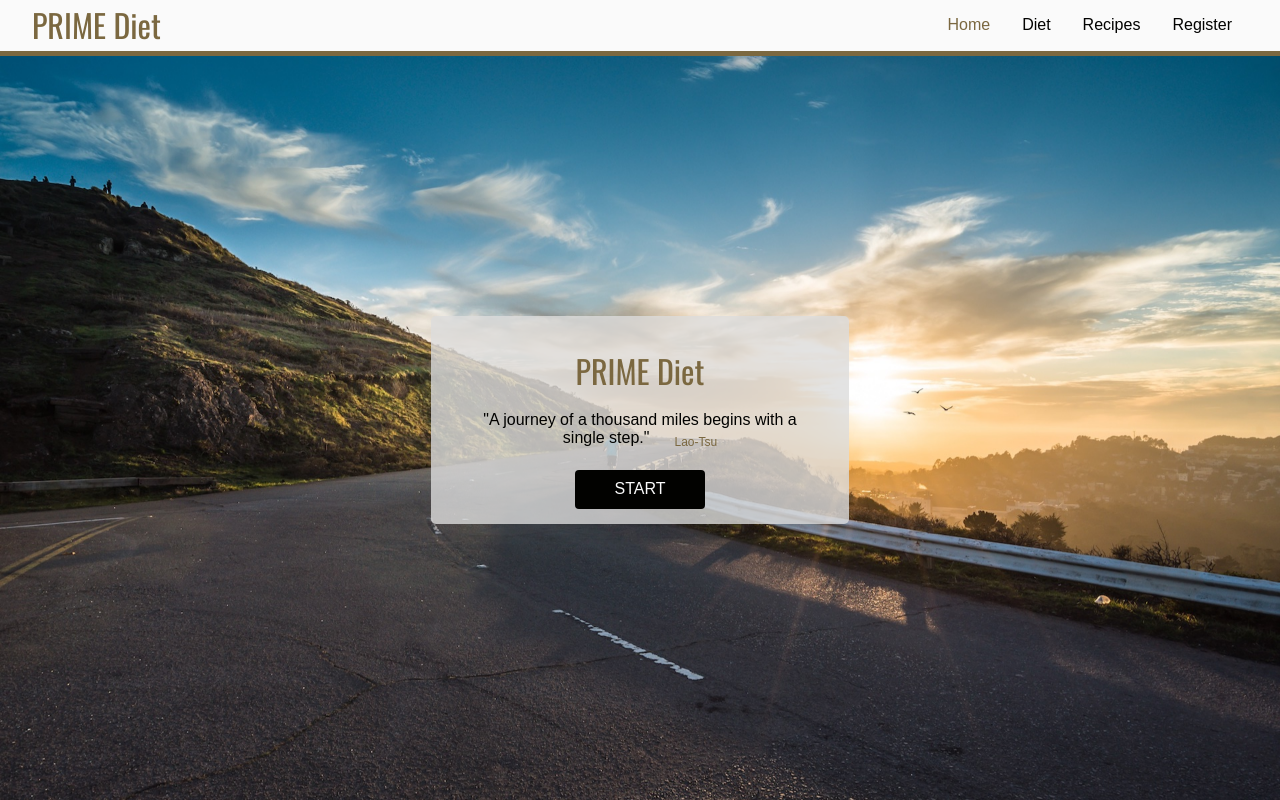
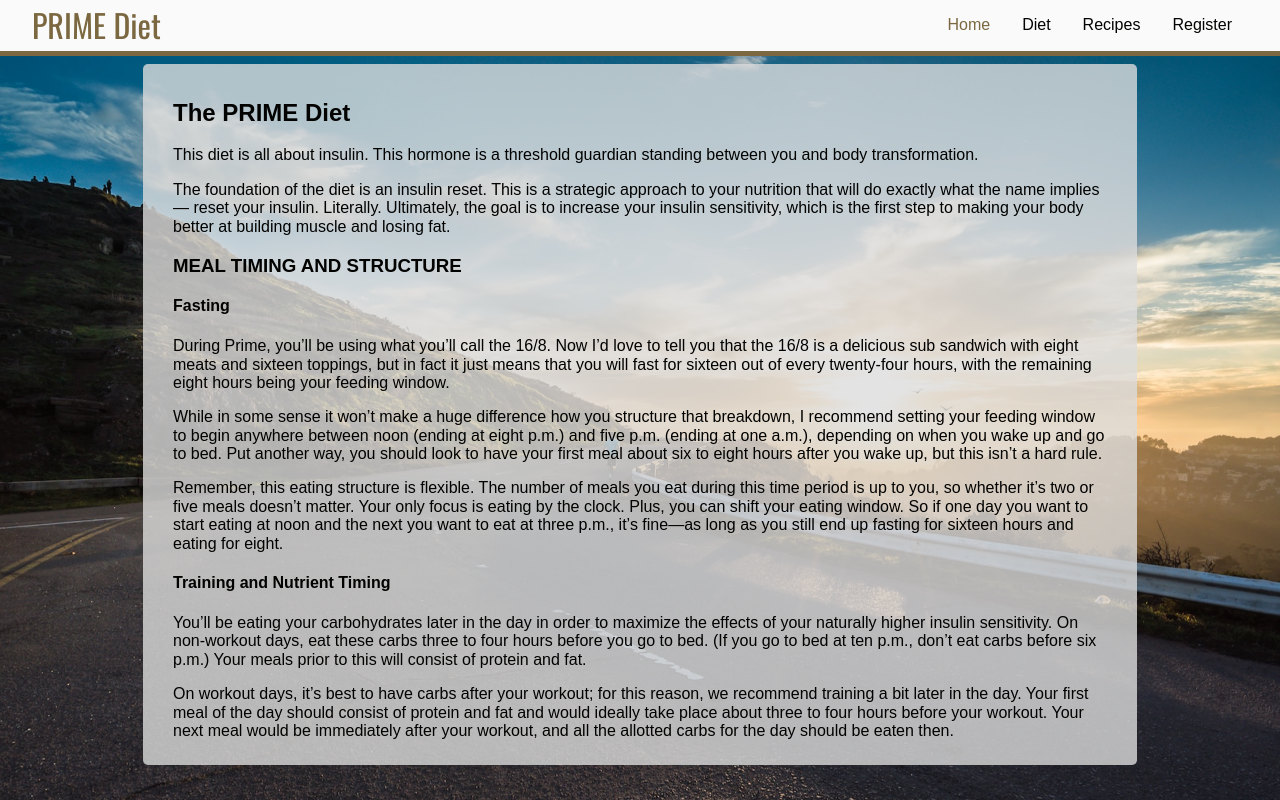
Before and after one commit to jaredmpeterson/prime, a React app: page /info in a window 1280 px wide. Built offline with nearby package versions, Linux system fonts and the light colour scheme; a web font is replaced by a local one.

Commit message:
add Diet

```diff
--- a/src/App.js
+++ b/src/App.js
@@ -1,17 +1,22 @@
 import React, { Component } from "react";
+import { Route, Switch } from "react-router-dom";
+
 import "./App.css";
 import Layout from "./hoc/Layout/Layout";
 import Landing from "./components/UI/Landing/Landing";
+import Info from "./containers/Info/Info";
+import Diet from "./containers/Diet/Diet";
 
 class App extends Component {
   render() {
     return (
       <div className="App">
         <Layout>
-          {/* <header className="App-header">
-            <img src={logo} className="App-logo" alt="Prime Scale" />
-          </header> */}
-          <Landing />
+          <Switch>
+            <Route path="/" exact component={Landing} />
+            <Route path="/info" component={Info} />
+            <Route path="/diet" component={Diet} />
+          </Switch>
         </Layout>
       </div>
     );
--- /dev/null
+++ b/src/containers/Diet/Diet.css
@@ -0,0 +1,45 @@
+.Diet {
+  position: absolute;
+  top: 4rem;
+  left: 15px;
+  right: 15px;
+  bottom: 15px;
+  overflow-y: scroll;
+  background-color: rgba(220, 220, 220, 0.8);
+  padding: 15px 30px;
+  border-radius: 5px;
+  text-align: left;
+}
+
+.Diet div {
+  display: flex;
+  align-items: center;
+  justify-content: space-between;
+}
+
+.Form {
+  display: flex;
+  align-items: center;
+  justify-content: space-between;
+  /* flex-flow: column wrap; */
+}
+
+.Input {
+  width: 20%;
+  min-width: 20px;
+  max-width: 40px;
+  padding: 4px;
+  margin-right: 1rem;
+  border: 2px solid #ccc;
+  border-radius: 4px;
+}
+
+.Button {
+  padding: 0.5rem 1rem;
+  background-color: #020200;
+  color: #fafafa;
+  border-color: transparent;
+  display: inline-block;
+  text-decoration: none;
+  border-radius: 4px;
+}
--- /dev/null
+++ b/src/containers/Diet/Diet.js
@@ -0,0 +1,120 @@
+import React, { Component } from "react";
+
+import classes from "./Diet.css";
+
+class Diet extends Component {
+  state = {
+    weight: 195,
+    bodyfat: 15,
+    leanBodyMass: null,
+    fatMass: null,
+    calories: null,
+    scale: [
+      18,
+      18,
+      18,
+      18,
+      18,
+      18,
+      17,
+      17,
+      17,
+      17,
+      17,
+      17,
+      16,
+      16,
+      16,
+      16,
+      15,
+      15,
+      15,
+      14,
+      14,
+      14,
+      13,
+      13,
+      13,
+      13,
+      13,
+      13,
+      13,
+      13,
+      13,
+      13,
+      13,
+      13,
+      13,
+      13,
+      13,
+      13,
+      13
+    ]
+  };
+
+  handleWeightChange = event => {
+    this.setState({ weight: event.target.value });
+  };
+
+  handleBodyFatChange = event => {
+    this.setState({ bodyfat: event.target.value });
+  };
+
+  handleSubmit = event => {
+    let weight = this.state.weight;
+    let bfp = this.state.bodyfat;
+    let mci = this.state.scale[bfp];
+    let lbm = function(weight, bfp) {
+      return Math.round((100 - bfp) / 100 * weight);
+    };
+    let fm = function(weight, bfp) {
+      return Math.round(weight - weight * ((100 - bfp) / 100));
+    };
+    let cal = function(mci) {
+      return lbm(weight, bfp) * mci;
+    };
+
+    this.setState({ leanBodyMass: lbm(weight, bfp) });
+    this.setState({ fatMass: fm(weight, bfp) });
+    this.setState({ calories: cal(mci) });
+  };
+
+  render() {
+    return (
+      <div className={classes.Diet}>
+        <div className="">
+          <h2>Calculate Your Intake</h2>
+          <div className={classes.Form}>
+            <label htmlFor="weight">Weight: </label>
+            <input
+              type="text"
+              className={classes.Input}
+              value={this.state.weight}
+              id="weight"
+              placeholder="weight"
+              onChange={this.handleWeightChange}
+            />
+            <label htmlFor="bodyfat">Body Fat %: </label>
+            <input
+              type="text"
+              className={classes.Input}
+              value={this.state.bodyfat}
+              id="bodyfat"
+              placeholder="bodyfat"
+              onChange={this.handleBodyFatChange}
+            />
+            <button className={classes.Button} onClick={this.handleSubmit}>
+              Submit
+            </button>
+          </div>
+        </div>
+
+        <p>Lean Body Mass: {this.state.leanBodyMass}</p>
+        <p>Fat Mass: {this.state.fatMass}</p>
+        <p>Calories: {this.state.calories}</p>
+      </div>
+    );
+  }
+}
+
+export default Diet;
--- /dev/null
+++ b/src/containers/Info/Info.css
@@ -0,0 +1,12 @@
+.Info {
+  position: absolute;
+  top: 4rem;
+  left: 15px;
+  right: 15px;
+  bottom: 15px;
+  overflow-y: scroll;
+  background-color: rgba(220, 220, 220, 0.8);
+  padding: 15px 30px;
+  border-radius: 5px;
+  text-align: left;
+}
--- /dev/null
+++ b/src/containers/Info/Info.js
@@ -0,0 +1,65 @@
+import React from "react";
+
+import classes from "./Info.css";
+
+const Info = () => {
+  return (
+    <div className={classes.Info}>
+      <h2>The PRIME Diet</h2>
+      <p>
+        This diet is all about insulin. This hormone is a threshold guardian
+        standing between you and body transformation.
+      </p>
+      <p>
+        The foundation of the diet is an insulin reset. This is a strategic
+        approach to your nutrition that will do exactly what the name implies —
+        reset your insulin. Literally. Ultimately, the goal is to increase your
+        insulin sensitivity, which is the first step to making your body better
+        at building muscle and losing fat.
+      </p>
+      <h3>MEAL TIMING AND STRUCTURE</h3>
+      <h4>Fasting</h4>
+      <p>
+        During Prime, you’ll be using what you’ll call the 16/8. Now I’d love to
+        tell you that the 16/8 is a delicious sub sandwich with eight meats and
+        sixteen toppings, but in fact it just means that you will fast for
+        sixteen out of every twenty-four hours, with the remaining eight hours
+        being your feeding window.
+      </p>
+      <p>
+        While in some sense it won’t make a huge difference how you structure
+        that breakdown, I recommend setting your feeding window to begin
+        anywhere between noon (ending at eight p.m.) and five p.m. (ending at
+        one a.m.), depending on when you wake up and go to bed. Put another way,
+        you should look to have your first meal about six to eight hours after
+        you wake up, but this isn’t a hard rule.
+      </p>
+      <p>
+        Remember, this eating structure is flexible. The number of meals you eat
+        during this time period is up to you, so whether it’s two or five meals
+        doesn’t matter. Your only focus is eating by the clock. Plus, you can
+        shift your eating window. So if one day you want to start eating at noon
+        and the next you want to eat at three p.m., it’s fine—as long as you
+        still end up fasting for sixteen hours and eating for eight.
+      </p>
+      <h4>Training and Nutrient Timing</h4>
+      <p>
+        You’ll be eating your carbohydrates later in the day in order to
+        maximize the effects of your naturally higher insulin sensitivity. On
+        non-workout days, eat these carbs three to four hours before you go to
+        bed. (If you go to bed at ten p.m., don’t eat carbs before six p.m.)
+        Your meals prior to this will consist of protein and fat.
+      </p>
+      <p>
+        On workout days, it’s best to have carbs after your workout; for this
+        reason, we recommend training a bit later in the day. Your first meal of
+        the day should consist of protein and fat and would ideally take place
+        about three to four hours before your workout. Your next meal would be
+        immediately after your workout, and all the allotted carbs for the day
+        should be eaten then.
+      </p>
+    </div>
+  );
+};
+
+export default Info;
```
